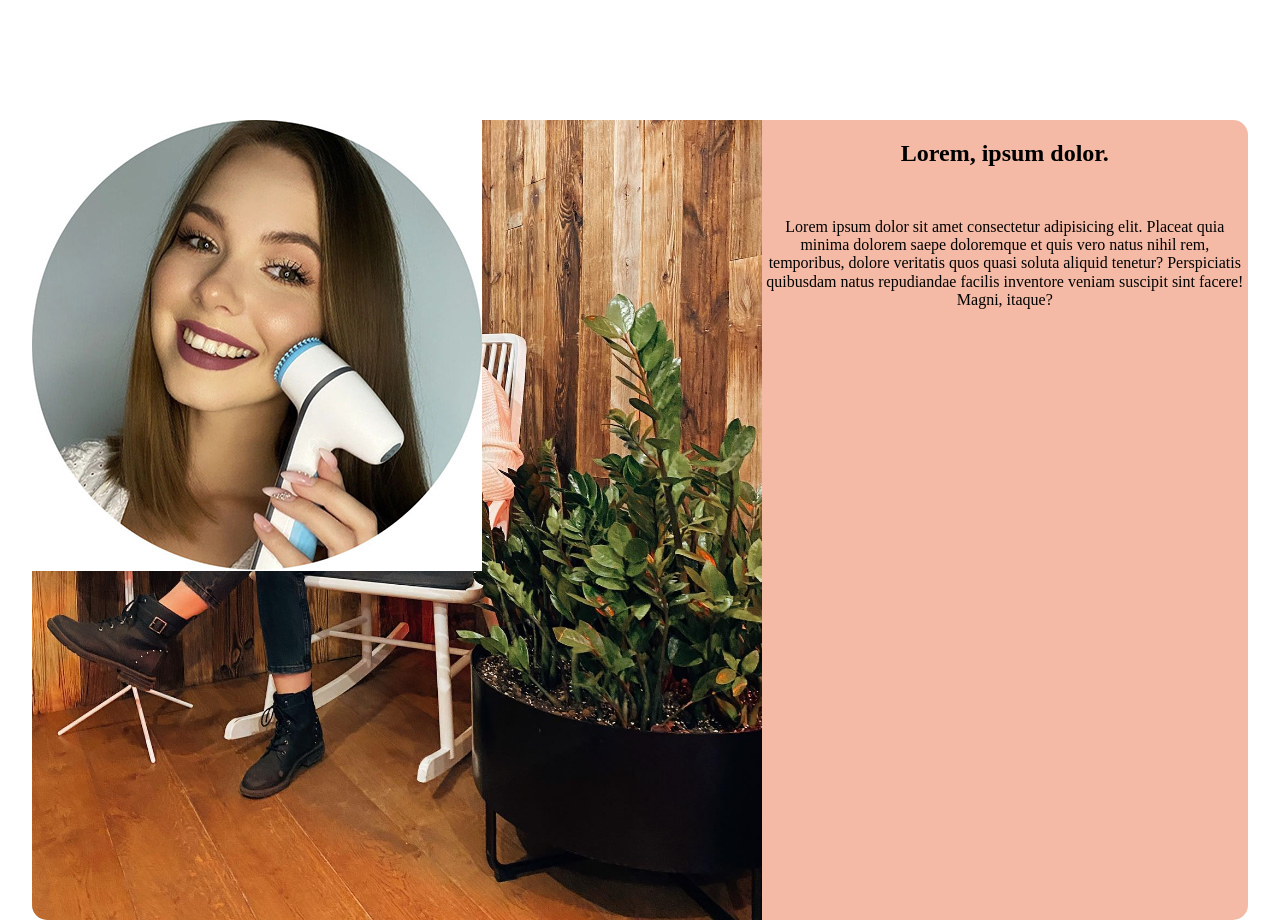
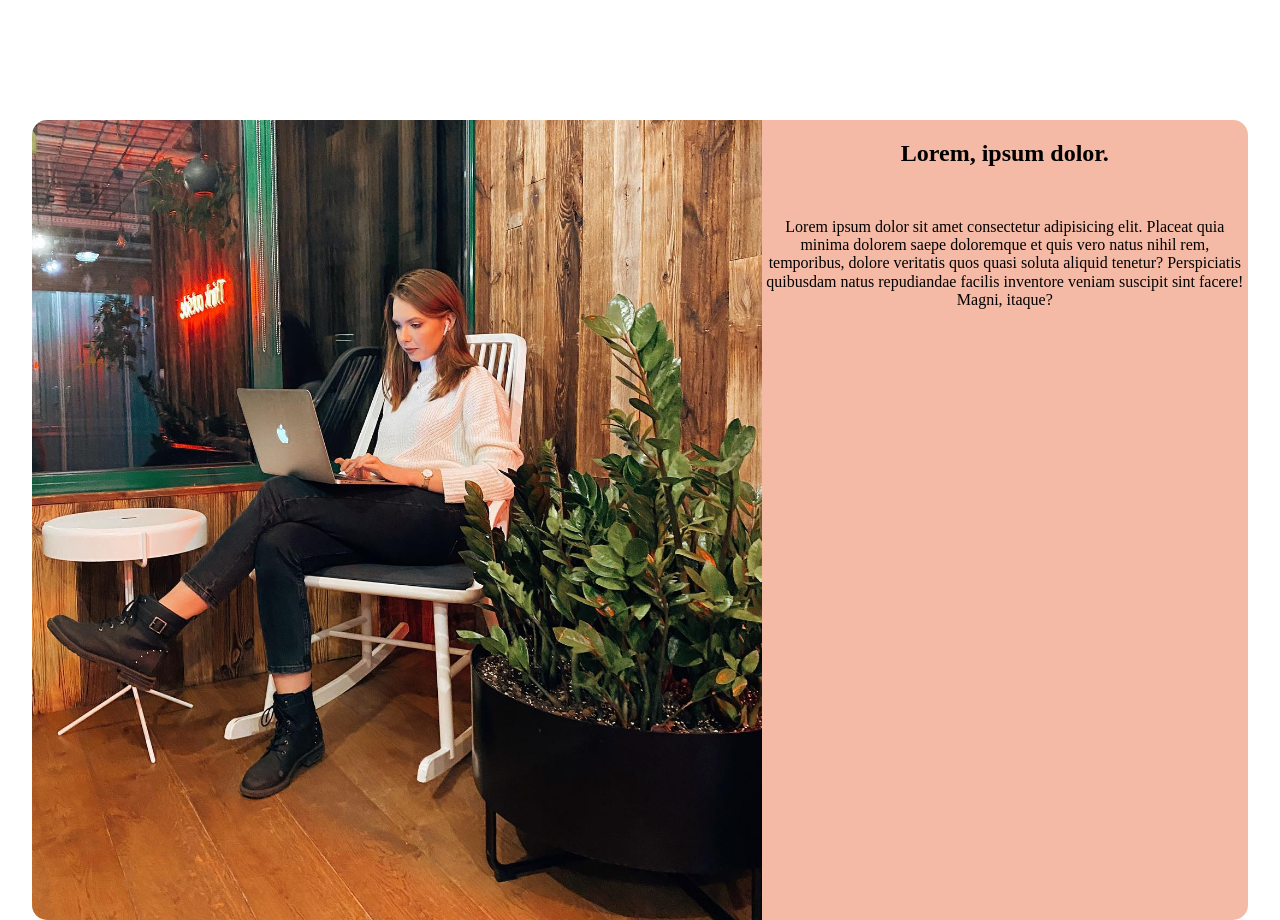
Before and after one commit to MateuszWiktorowicz/Karolina-homepage, a plain HTML site: page index.html in a window 1280 px wide. Shown: the part 880-1800 px from the top of the page. Drawn offline with nearby package versions, Linux system fonts and the light colour scheme.

Commit message:
about me section changes with picture

```diff
--- a/index.html
+++ b/index.html
@@ -42,8 +42,9 @@
     </main>
 
     <section class="aboutMeSection">
+
         <div class="aboutMe__image">
-        <img src="../img/aboutMe.jpg" alt="Karolina Gubiec-Ruta" class="aboutMeSection__image">
+
     </div>
 
     <div class="aboutMe__text">
@@ -51,6 +52,7 @@
        Lorem ipsum dolor sit amet consectetur adipisicing elit. Placeat quia minima dolorem saepe doloremque et quis vero natus nihil rem, temporibus, dolore veritatis quos quasi soluta aliquid tenetur? Perspiciatis quibusdam natus repudiandae facilis inventore veniam suscipit sint facere! Magni, itaque?
 
     </div>
+
     </section>
 
     <section class="cardsSection">
```
